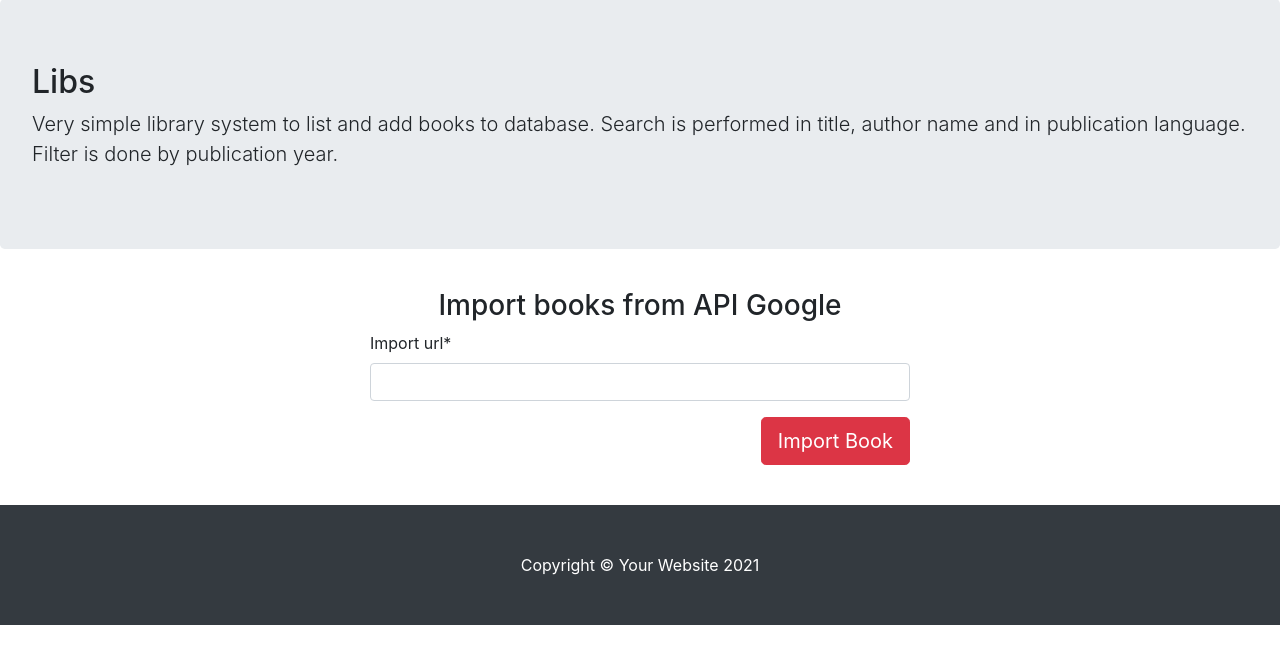
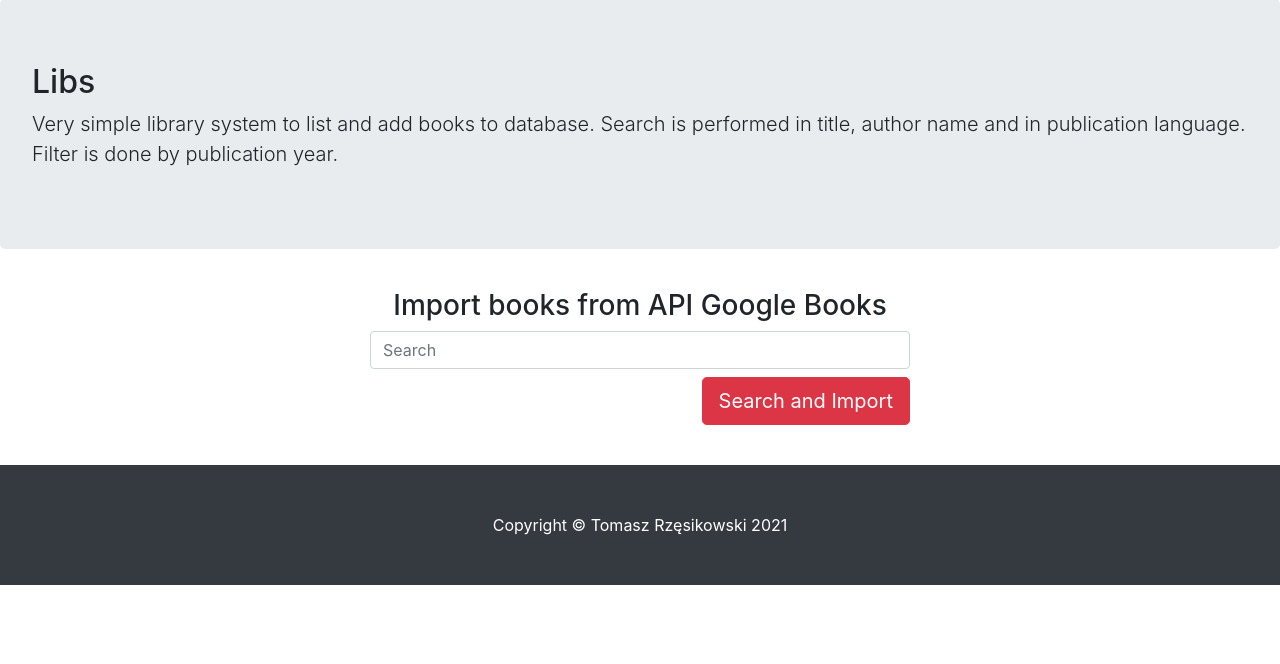
Before and after one commit to tomasz-rzesikowski/books_poc, a Django app: page /books/import_books/ in a window 1280 px wide. Shown: the part 81-745 px from the top of the page. Run offline with Django 3.2, Linux system fonts and the light colour scheme; some libraries are stand-ins or nearby versions.

Commit message:
feat(books) change search in import view

```diff
--- a/books/forms.py
+++ b/books/forms.py
@@ -2,4 +2,4 @@ from django import forms
 
 
 class ImportForm(forms.Form):
-    import_url = forms.URLField()
+    import_url = forms.URLField(label="Or ypu can paste url to Google API")
--- a/books/models.py
+++ b/books/models.py
@@ -7,7 +7,7 @@ def on_language_delete():
 
 
 class Author(models.Model):
-    name = models.CharField(max_length=100, null=False, default=None, unique=True)
+    name = models.CharField(max_length=255, null=False, default=None, unique=True)
 
     def __str__(self):
         return f"{self.name}"
--- a/books/templates/books/books.html
+++ b/books/templates/books/books.html
@@ -4,7 +4,7 @@
     <div class="col-col-lg-3">
         <div class="card-deck justify-content-center">
             {% for book in books %}
-                {% include 'partials/_book_card.html' %}
+                {% include 'books/partials/_book_card.html' %}
             {% endfor %}
         </div>
     </div>
--- a/books/templates/books/import_books.html
+++ b/books/templates/books/import_books.html
@@ -4,13 +4,27 @@
 
 {% block content %}
     <div class="col-col-lg-3 col-md-6 mb-4">
-        <form action="{% url 'books:import-books' %}" method="post">
+        <form action="{% url 'books:list-import-books' %}" method="get">
+
+        </form>
+        <form action="{% url 'books:list-import-books' %}" method="get">
             {% csrf_token %}
-            <h3 class="text-center mt-3">Import books from API Google</h3>
+            <h3 class="text-center mt-3">Import books from API Google Books</h3>
+            <input class="form-control mt-2 mb-2" type="search" placeholder="Search" aria-label="Search" name="s"
+                   value="{{ request.GET.s }}">
 
-            {{ form|crispy }}
+            <button class="btn btn-danger float-right btn-lg mb-3 mt-0" type="submit">Search and Import</button>
 
-            <button class="btn btn-danger float-right btn-lg mb-3 mt-0" type="submit">Import Book</button>
         </form>
     </div>
+    {% if books %}
+        <div class="col-col-lg-3">
+            <h2 class="text-center mb-4">Imported books</h2>
+            <div class="card-deck justify-content-center">
+                {% for book in books %}
+                    {% include 'books/partials/_imported_book_card.html' %}
+                {% endfor %}
+            </div>
+        </div>
+    {% endif %}
 {% endblock %}
--- a/books/urls.py
+++ b/books/urls.py
@@ -10,5 +10,5 @@ urlpatterns = [
     path('<int:pk>/', views.UpdateBookView.as_view(), name='update-book'),
     path('create_author/', views.CreateAuthorView.as_view(), name='create-author'),
     path('create_pub_lang/', views.CreateLanguageView.as_view(), name='create-pub-lang'),
-    path('import_books/', views.ImportView.as_view(), name='import-books')
+    path('import_books/', views.ListImportView.as_view(), name='list-import-books'),
 ]
--- a/books/views.py
+++ b/books/views.py
@@ -1,9 +1,8 @@
 import requests
 from django.db import IntegrityError
 from django.urls import reverse_lazy
-from django.views.generic import ListView, CreateView, UpdateView, FormView
+from django.views.generic import ListView, CreateView, UpdateView
 
-from books.forms import ImportForm
 from books.models import Book, Author, PublicationLanguage
 
 
@@ -30,7 +29,7 @@ class ListBookView(ListView):
 
         if lte:
             object_list = object_list.filter(publication_year__gte=gte, publication_year__lte=lte)
-
+        print(object_list)
         return object_list
 
 
@@ -66,41 +65,46 @@ class CreateLanguageView(CreateView):
     success_url = reverse_lazy('books:create-book')
 
 
-class ImportView(FormView):
-    form_class = ImportForm
+class ListImportView(ListView):
     template_name = "books/import_books.html"
-    success_url = reverse_lazy('books:list-books')
+    context_object_name = "books"
 
-    def form_valid(self, form):
-        import_url = form.cleaned_data["import_url"]
-        self.create_books_from_import(import_url=import_url)
+    def get_queryset(self):
+        query = self.request.GET.get('s')
+        if query:
+            import_url = f"https://www.googleapis.com/books/v1/volumes?q={query}"
+            return self.get_books_from_import(import_url)
+        return []
 
-        return super().form_valid(form)
-
-    def create_books_from_import(self, import_url):
+    @staticmethod
+    def get_books_from_import(import_url):
         imported_data = requests.get(import_url)
 
         books = []
+        imported_books = []
 
         for obj in imported_data.json()["items"]:
-            volume_info = obj["volumeInfo"]
-            industry_identifiers = volume_info["industryIdentifiers"]
+            volume_info = obj.get("volumeInfo", {})
+            if not volume_info:
+                return False
 
-            isbn = ""
+            industry_identifiers = volume_info.get("industryIdentifiers", "")
+
+            isbn = None
             for i in industry_identifiers:
-                if i["type"] == "ISBN_13":
-                    isbn = i["identifier"]
+                if i.get("type") == "ISBN_13":
+                    isbn = i.get("identifier")
 
-            title = volume_info["title"]
+            title = volume_info.get("title", "")
 
             authors = []
-            for a in volume_info["authors"]:
+            for a in volume_info.get("authors", "unknown"):
                 authors.append(Author.objects.get_or_create(name=a)[0])
 
-            publication_year = volume_info["publishedDate"][:4]
-            page_count = volume_info.get("pageCount", "0")
-            cover = volume_info.get("imageLinks", "").get("thumbnail", "")
-            publication_language = volume_info["language"]
+            publication_year = volume_info.get("publishedDate", "")[:4]
+            page_count = volume_info.get("pageCount", 0)
+            cover = volume_info.get("imageLinks", {}).get("thumbnail", "")
+            publication_language = volume_info.get("language", "")
 
             try:
                 book = Book.objects.create(
@@ -116,3 +120,17 @@ class ImportView(FormView):
                 books.append(book)
             except IntegrityError:
                 pass
+
+            imported_book = {
+                "isbn": isbn,
+                "title": title,
+                "authors": authors,
+                "publication_year": publication_year,
+                "page_count": page_count,
+                "cover": cover,
+                "publication_language": publication_language
+            }
+
+            imported_books.append(imported_book)
+
+        return imported_books
--- a/templates/partials/_footer.html
+++ b/templates/partials/_footer.html
@@ -1,3 +1,3 @@
 <section class="container">
-    <p class="m-0 text-center text-white">Copyright © Your Website 2021</p>
+    <p class="m-0 text-center text-white">Copyright © Tomasz Rzęsikowski 2021</p>
 </section>
--- a/templates/partials/_nav.html
+++ b/templates/partials/_nav.html
@@ -7,7 +7,7 @@
                 <a class="nav-link active" aria-current="page" href="{% url "books:create-book" %}">Add book</a>
             </li>
             <li class="nav-item">
-                <a class="nav-link active" aria-current="page" href="{% url "books:import-books" %}">Import books</a>
+                <a class="nav-link active" aria-current="page" href="{% url "books:list-import-books" %}">Import books</a>
             </li>
         </ul>
 
```
Also changed, not shown: books/templates/books/partials/_imported_book_card.html (added, +17 -0 lines), books/migrations/0001_create_author_lang_book_models.py (renamed from books/migrations/0001_initial.py), books/migrations/0002_change_isbn_in_book_model.py, books/migrations/0003_add_page_year_cover_to_book_model.py, books/migrations/0004_change_isbn_in_book_model.py, books/migrations/0005_change_cover_in_book_model.py, books/migrations/0006_change_name_in_author_model.py (added), books/templates/books/partials/_book_card.html (renamed from templates/partials/_book_card.html).
